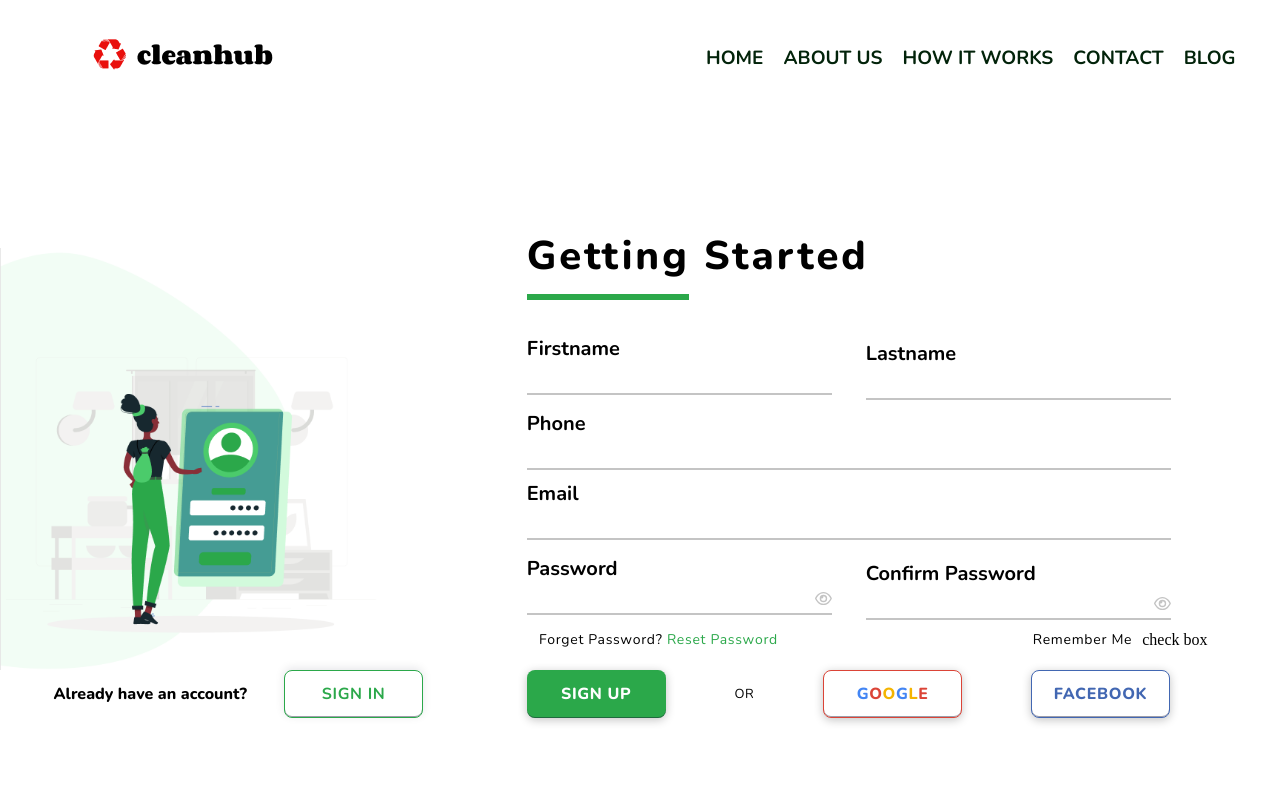
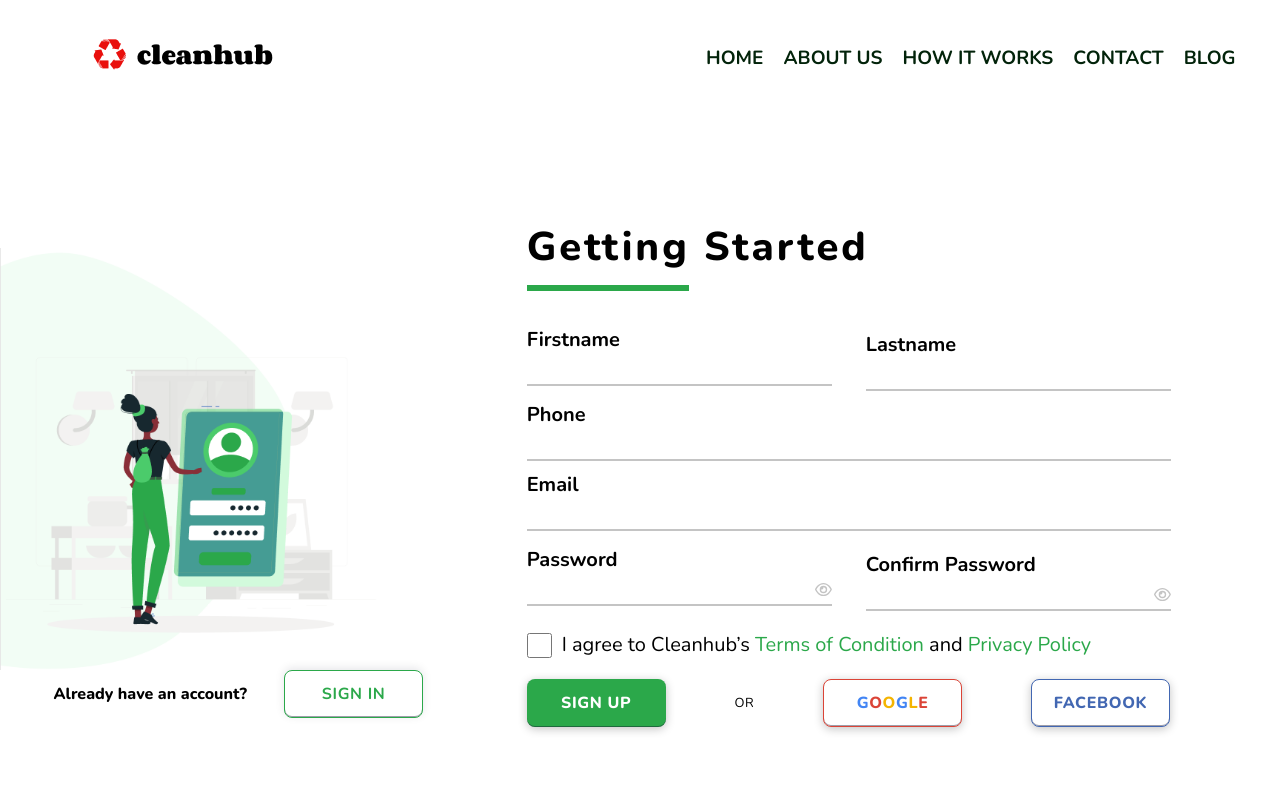
Before and after one commit to Clean-Hub/cleanhub, a React (Create React App) app: page /register in a window 1280 px wide. Shown: the top 800 px of the page. Built offline with nearby package versions, Linux system fonts and the light colour scheme.

Commit message:
register terms created

```diff
--- a/src/pages/register/Register.jsx
+++ b/src/pages/register/Register.jsx
@@ -75,14 +75,13 @@ const Register = () => {
             </div>
           </div>
         </form>
-        <div className='forgetP'>
-          <p className='forgetPw'>
-            Forget Password? <span className='reset'>Reset Password</span>
+        <div className='registerTerms'>
+          <input type='checkbox' className='registerTermsCheck' />
+          <p className='registerTermsP'>
+            I agree to Cleanhub’s
+            <span className='registerTermsSp'> Terms of Condition</span> and
+            <span className='registerTermsSp'> Privacy Policy</span>
           </p>
-          <div className='rememberMe'>
-            <p className='rememeberMeText'>Remember Me</p>
-            <div className='rememberMeCB'>check box</div>
-          </div>
         </div>
         <div className='registerSignInSocial'>
           <button className='registerSignInBtn'>SIGN UP</button>
--- a/src/pages/register/register.css
+++ b/src/pages/register/register.css
@@ -125,25 +125,33 @@
   color: #c4c4c4;
   cursor: pointer;
 }
-.forgetP {
+.registerTerms {
   width: 100%;
   display: flex;
-  justify-content: space-around;
+  align-items: center;
   margin-bottom: 20px;
+  margin-top: 10px;
 }
-.forgetPw {
+.registerTermsP {
   font-family: 'Nunito';
   font-style: normal;
   font-weight: 400;
-  font-size: 14px;
+  font-size: 20px;
   line-height: 140%;
-  letter-spacing: 0.05em;
   color: #000000;
 }
-.reset {
+.registerTermsSp {
   color: #2ba84a;
   cursor: pointer;
 }
+.registerTermsCheck {
+  width: 25px;
+  height: 25px;
+  background-color: #c4c4c4;
+  border-radius: 6px;
+  margin-right: 10px;
+}
+
 .rememberMe {
   display: flex;
   align-items: center;
```
